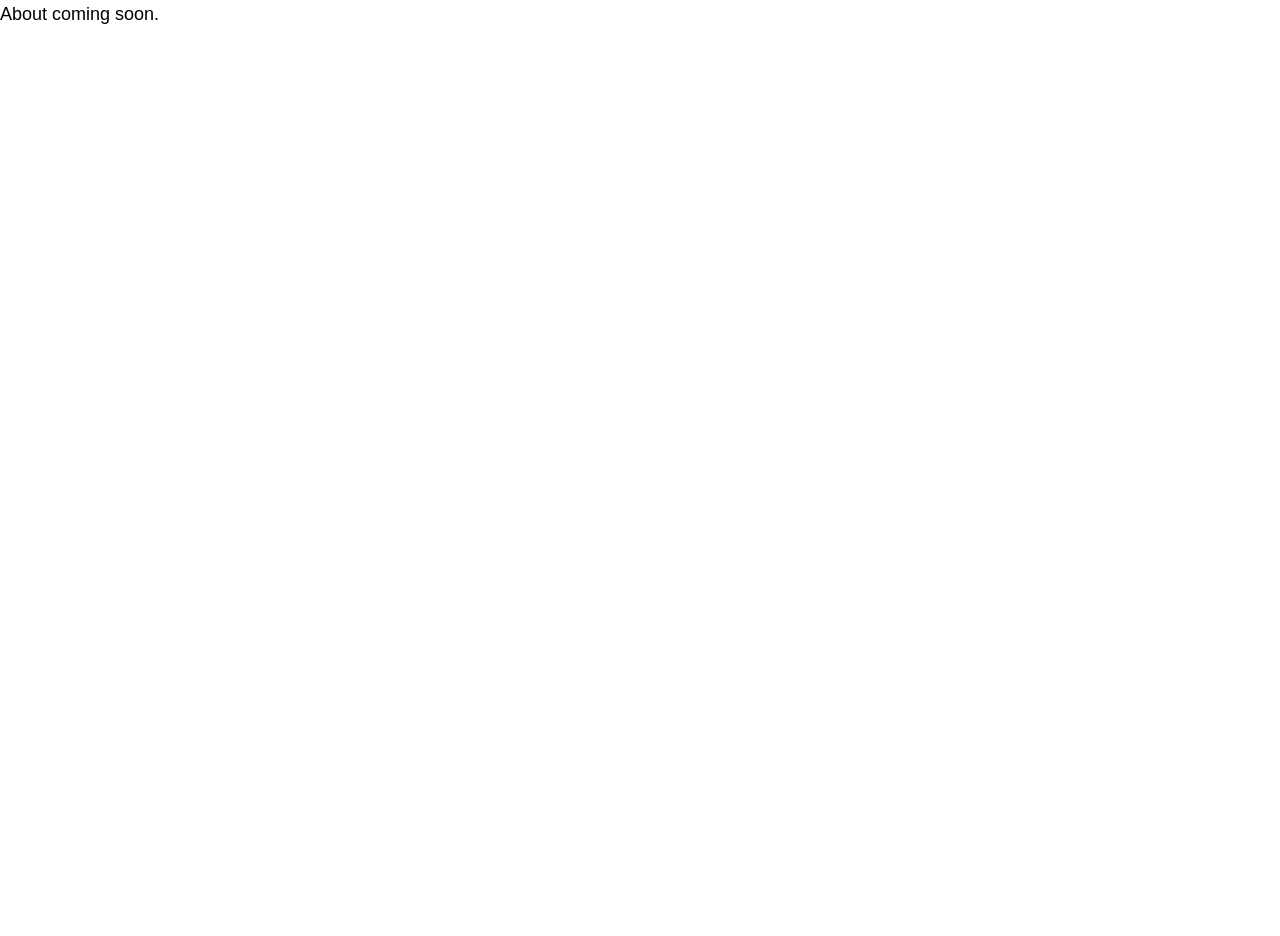
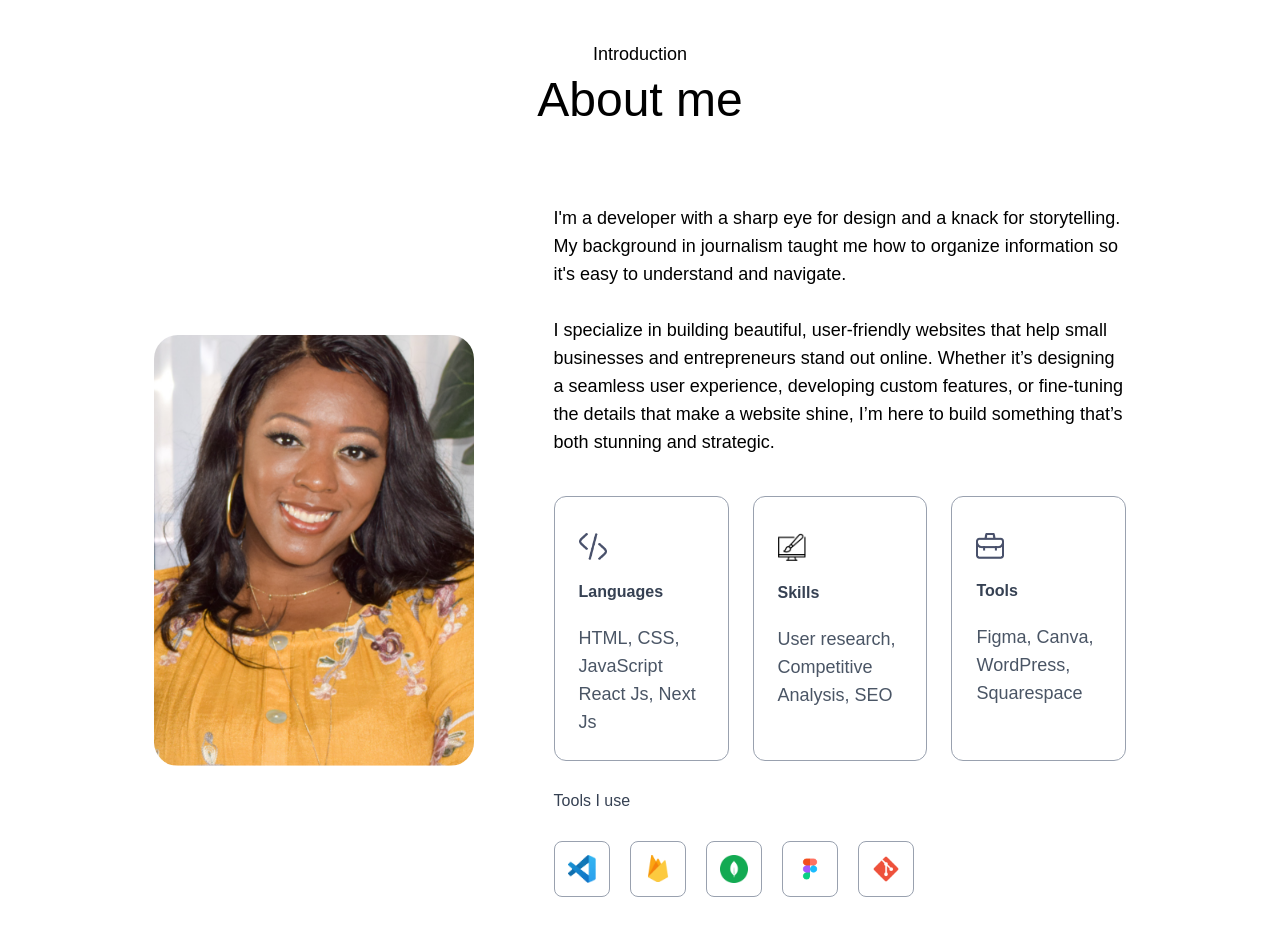
Before and after one commit to LaTrishaGomer/latrisha-gomer, a Next.js app: page /about in a window 1280 px wide. Shown: the top 936 px of the page. Before the commit the page ends 800 px from the top, so only its background shows below. Built offline with nearby package versions, Linux system fonts and the light colour scheme; a web font is replaced by a local one.

Commit message:
update work component

```diff
--- a/app/about/page.js
+++ b/app/about/page.js
@@ -3,7 +3,7 @@ import About from '../components/About'
 export default function AboutPage() {
   return (
     <main>
-      <p>About coming soon.</p>
+      <About />
     </main>
   )
 }
--- a/app/blog/page.js
+++ b/app/blog/page.js
@@ -3,7 +3,7 @@ import Blog from '../components/Blog'
 export default function BlogPage() {
   return (
     <main>
-      <p>Blog coming soon.</p>
+      <Blog />
     </main>
   )
 }
--- a/app/components/Blog.jsx
+++ b/app/components/Blog.jsx
@@ -3,7 +3,7 @@ import Image from 'next/image'
 import React from 'react'
 import { Github, ExternalLink } from 'lucide-react'
 
-const Work = () => {
+const Blog = () => {
   return (
      <div id='blog' className='w-full px-[12%] py-10 scroll-mt-20'>
       <h4 className='mb-2 text-lg font-ovo max-w-6xl mx-auto'>The blog</h4>
--- a/app/contact/page.js
+++ b/app/contact/page.js
@@ -3,7 +3,7 @@ import Contact from '../components/Contact'
 export default function ContactPage() {
   return (
     <main>
-      <p>Contact coming soon.</p>
+      <Contact />
     </main>
   )
 }
```
